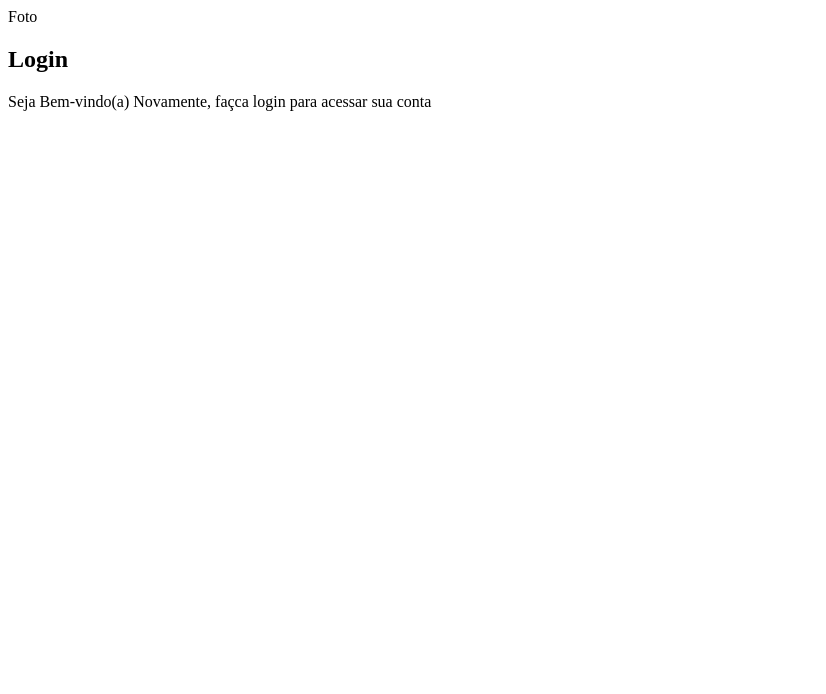
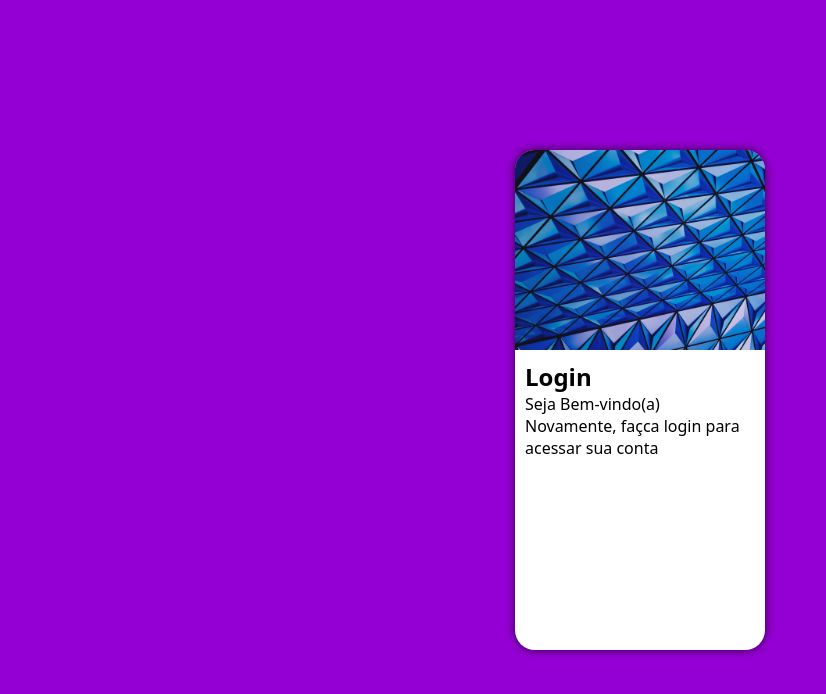
Before and after one commit to AlexFeitoza/projeto-login, a plain HTML site: page index.html in a window 1280 px wide. Shown: the whole page, without its empty margins (0-826 px from the left). Drawn offline with Linux system fonts and the light colour scheme.

Commit message:
overflow

```diff
--- a/estilos/style.css
+++ b/estilos/style.css
@@ -3,3 +3,49 @@
 /*Cores
 verde #00FA9A
 lilas #9400D3 */
+
+*{
+    font-family: system-ui, -apple-system, BlinkMacSystemFont, 'Segoe UI', Roboto, Oxygen, Ubuntu, Cantarell, 'Open Sans', 'Helvetica Neue', sans-serif;
+    margin: 0px;
+    padding: 0px;
+    box-sizing: border-box;
+}
+
+body, html {
+    background-color: #9400D3 ;
+    height: 100vh;
+    width: 100vw;
+}
+
+main {
+    position: relative;
+    height: 100vh;
+    width: 100vw;
+}
+
+section#login {
+    position: absolute;
+    top: 50%;
+    left: 50% ;
+    transform: translate(-50%, -50%) ;
+    background-color: white;
+    width: 250px;
+    height: 500px;
+    border-radius: 20px;
+    overflow: hidden;
+    box-shadow: 0px 0px 10px rgba(0, 0, 0, 0.658);
+}
+
+section#login > div#imagem {
+    display: block;
+    background: #9400D3 url(../imagens/pexels-scott-webb-305816.jpg) no-repeat;
+    background-size: cover;
+    background-position: center center;
+    height: 200px;
+}
+
+section#login > div#formulario {
+    display: block;
+    padding: 10px;
+
+}
--- a/index.html
+++ b/index.html
@@ -10,11 +10,14 @@
     <main>
         <section id="login">
             <div id="imagem">
-                    Foto
+
             </div>
             <div id="formulario">
                 <h1>Login</h1>
                 <p>Seja Bem-vindo(a) Novamente, façca login para acessar sua conta </p>
+                <form action="login.php" method="post">
+
+                </form>
             </div>
         </section>
     </main>
```
